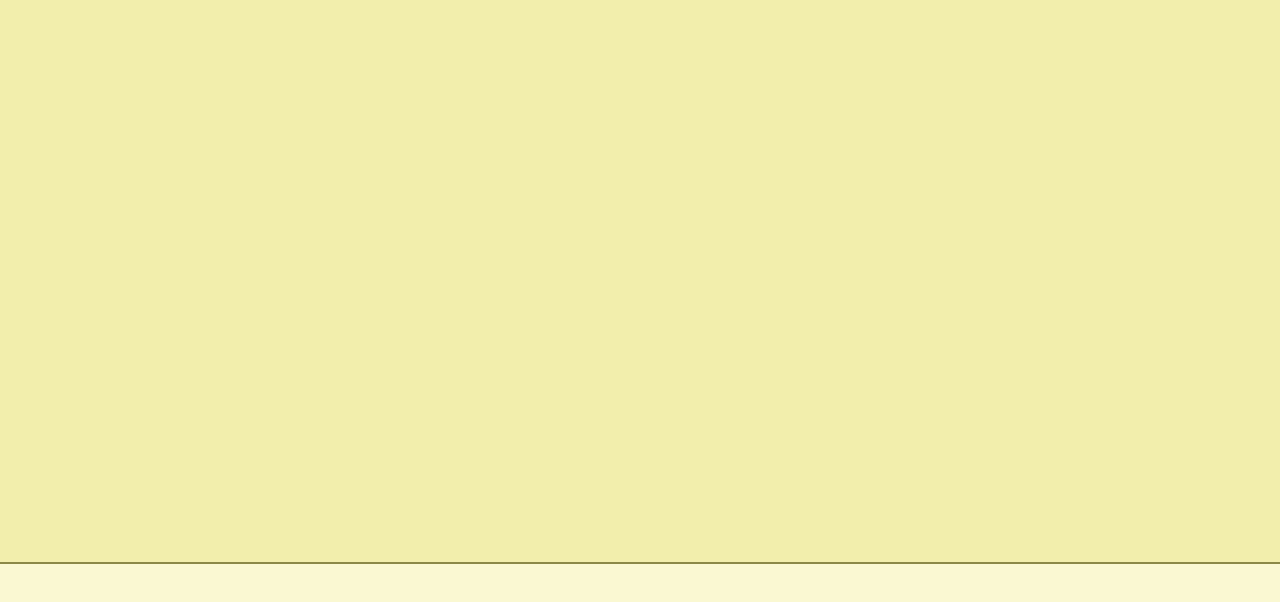
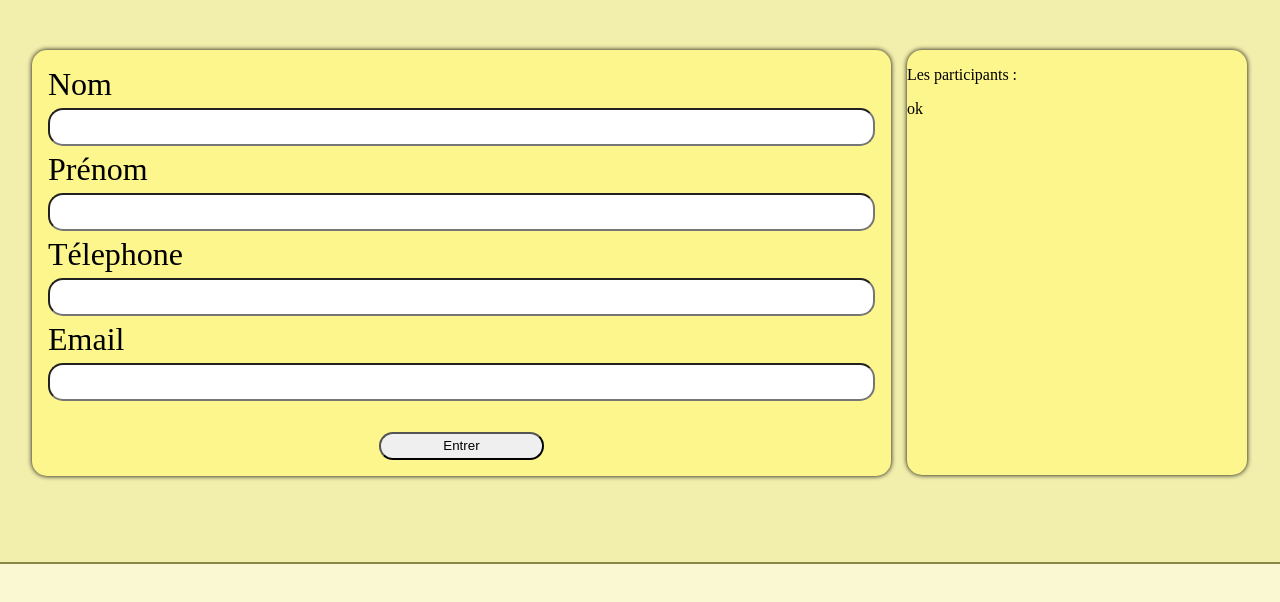
Before and after one commit to Lahcen-akdime/Youcode-Sprint-1-bref4, a plain HTML site: page index.html in a window 1280 px wide. Shown: the part 152-754 px from the top of the page. Drawn offline with Linux system fonts and the light colour scheme.

Commit message:
une version stable de le formulaire de la troisiéme page

```diff
--- a/index.html
+++ b/index.html
@@ -103,8 +103,25 @@
             <p class="titre">__________________________________________________</p>
         </div>
         <div class="container2">
-            <div class="formulaire"></div>
-            <div class="informations"></div>
+            <div class="formulaire">
+                <form id="organisation-inputs">
+                    <label id="nom">Nom </label>
+                    <input type="text" id="setting">
+                    <label id="nom">Prénom</label>
+                    <input type="text" id="setting" >
+                    <label id="nom">Télephone </label>
+                    <input type="number" id="setting" >
+                    <label id="nom">Email </label>
+                    <input type="email" id="setting">
+                </form>
+                <button id="entrer">Entrer</button>
+            </div>
+            <div class="informations">
+                <div style="">
+                <p>Les participants : </p>
+                <p id="combien">ok</p>
+                </div>
+            </div>
         </div>
     </div>
 
--- a/style.css
+++ b/style.css
@@ -254,3 +254,56 @@ font-size: 1.4rem;
     align-items: center;
 
 }
+.container2{
+    height: 70%;
+    width: 95%;
+    display: flex;
+    gap: 1rem;
+}
+.formulaire{
+ box-shadow: 0 0 5px;
+padding: 1rem;
+    height: 95%;
+    width: 68%;
+    border-radius: 15px;
+    background-color: #fcf68d;
+    display: flex;
+    flex-direction: column;
+    justify-content: space-between;
+}
+.informations{
+ box-shadow: 0 0 5px;
+    height: 26.6rem;
+    border-radius: 15px;
+    width: 28%;
+    background-color: #fcf68d;
+
+}
+#toflex{
+display: flex;justify-content: space-between;
+}
+#nom{
+    font-size: 2rem;
+}
+#organisation-inputs{
+    display: flex;
+    flex-direction: column;
+    gap:5px;
+}
+#setting{
+height: 2rem;
+border-radius: 15px;
+font-size: larger;
+
+}
+#entrer{
+    align-self: center;
+    height: 7%;
+width: 20%;
+border-radius: 15px;
+}
+#entrer:active{
+    background-color: #8B8847;
+    background-color: #EEE875;
+    font-size: 0.9rem;
+}
```
